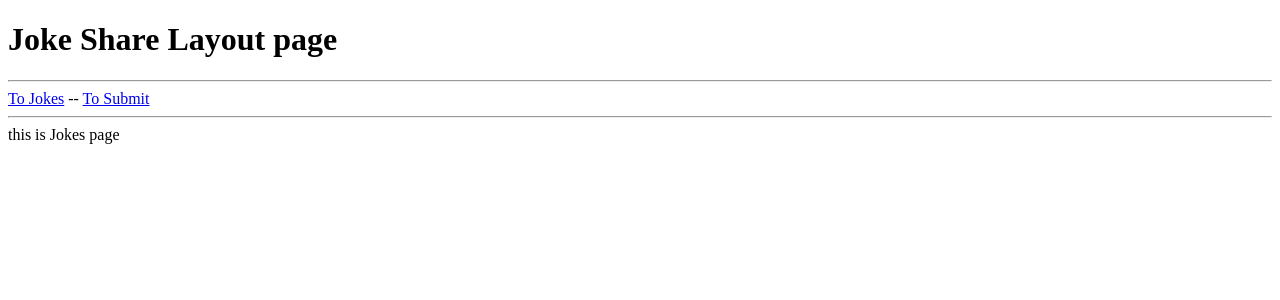
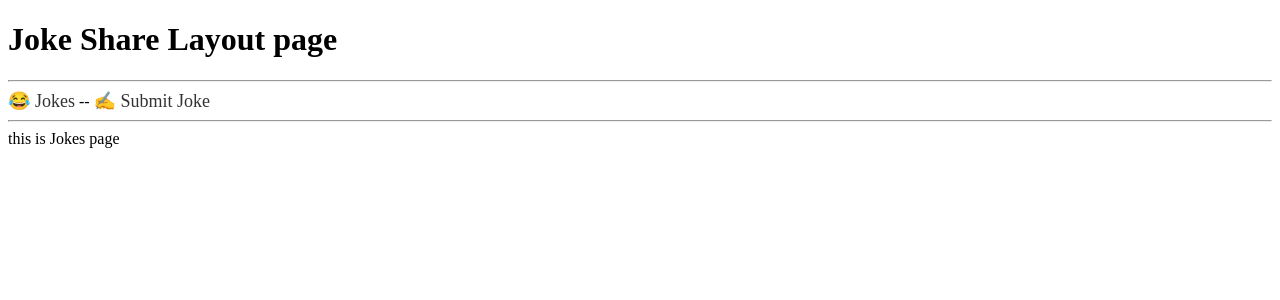
Before and after one commit to owen7460/joke-share-react, a React (Vite) app: page / in a window 1280 px wide. Shown: the top 300 px of the page. Built offline with nearby package versions, Linux system fonts and the light colour scheme.

Commit message:
change Link to NavLink and heighlighted which one select

```diff
--- a/src/main.jsx
+++ b/src/main.jsx
@@ -1,5 +1,4 @@
 import { createRoot } from 'react-dom/client'
-import ReactDOM from 'react-dom/client'
 import { RouterProvider } from 'react-router-dom'
 import router from './router'
 
--- a/src/pages/Layout.jsx
+++ b/src/pages/Layout.jsx
@@ -1,4 +1,4 @@
-import { Outlet,Link } from "react-router-dom";
+import { Outlet,NavLink } from "react-router-dom";
 
 
 const Layout = ()=> {
@@ -6,10 +6,35 @@ const Layout = ()=> {
     <div>
       <h1>Joke Share Layout page</h1>
       <hr />
-
-      <Link to="/Jokes">To Jokes</Link>
-      <span> -- </span>
-      <Link to="/Submit">To Submit</Link>
+      <NavLink
+          to="/jokes"
+          style={({ isActive }) => ({
+            textDecoration: "none",
+            fontSize: "18px",
+            fontWeight: isActive ? "700" : "500",
+            color: isActive ? "#2563eb" : "#333",
+            borderBottom: isActive ? "3px solid #2563eb" : "3px solid transparent",
+            paddingBottom: "6px",
+            transition: "0.2s",
+          })}
+        >
+          😂 Jokes
+        </NavLink>
+         <span> -- </span>
+               <NavLink
+          to="/submit"
+          style={({ isActive }) => ({
+            textDecoration: "none",
+            fontSize: "18px",
+            fontWeight: isActive ? "700" : "500",
+            color: isActive ? "#2563eb" : "#333",
+            borderBottom: isActive ? "3px solid #2563eb" : "3px solid transparent",
+            paddingBottom: "6px",
+            transition: "0.2s",
+          })}
+        >
+          ✍️ Submit Joke
+        </NavLink>
       <hr />
       <Outlet />
     </div>
```
Also changed, not shown: src/App.jsx (deleted, +0 -11 lines).
